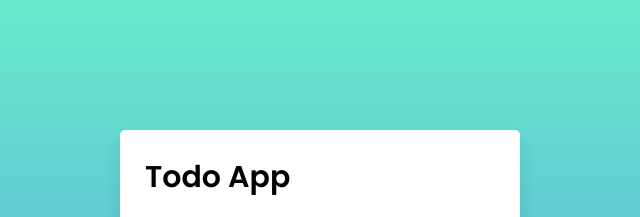
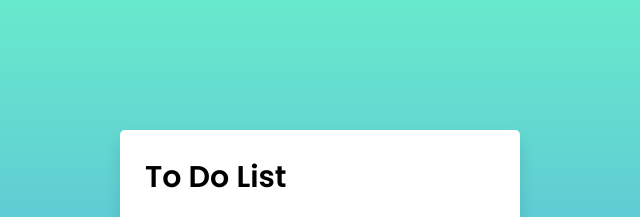
Before and after one commit to anushka178/anushka178.github.io, a plain HTML site: page index.html in a window 1280 px wide. Shown: the top 217 px of the page, 320-960 px from the left. Drawn offline with Linux system fonts and the light colour scheme.

Commit message:
Update index.html

```diff
--- a/index.html
+++ b/index.html
@@ -9,7 +9,7 @@
 </head>
 <body>
   <div class="wrapper">
-    <header>Todo App</header>
+    <header>To Do List</header>
     <div class="inputField">
       <input type="text" placeholder="Add your new todo">
       <button><i class="fas fa-plus"></i></button>
```
